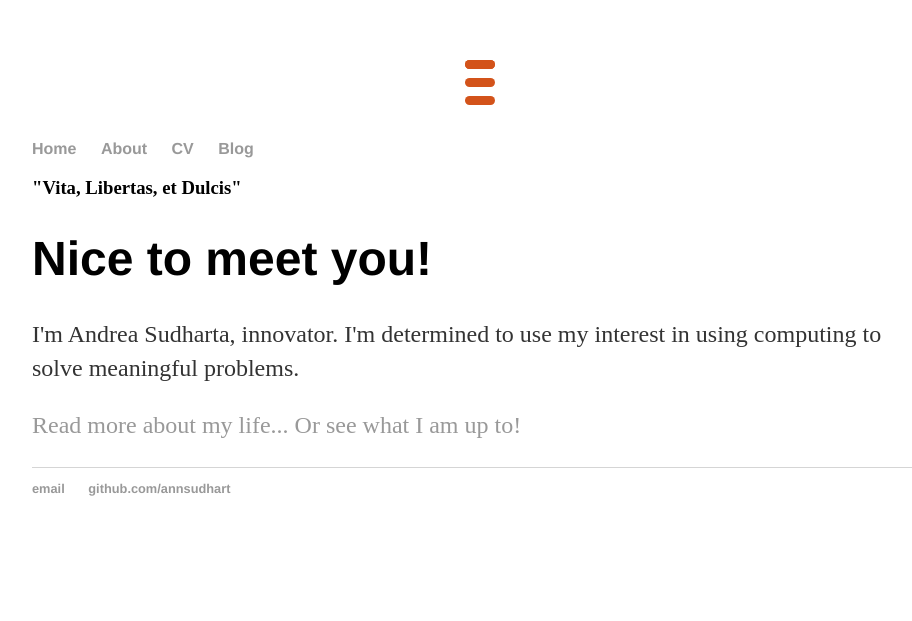
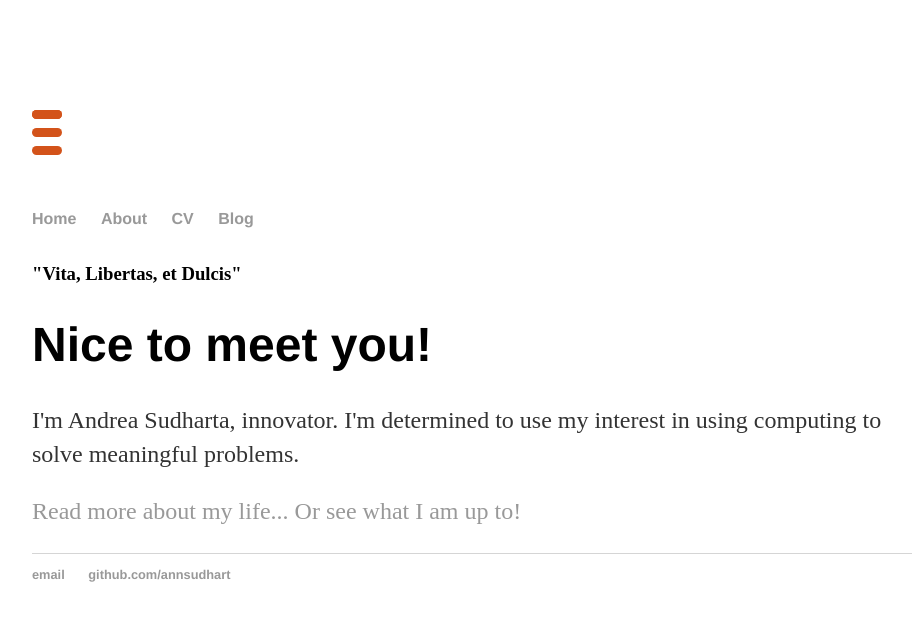
Before and after one commit to annsudhart/annsudhart.github.io, a Jekyll site: the page built from index.html, in a window 1280 px wide. Shown: the top 621 px of the page, without its empty margins (160-1072 px from the left). Built offline with Jekyll 4.4.1, drawn with Linux system fonts in a browser that asks for light colours.

Commit message:
Update main.css

```diff
--- a/css/main.css
+++ b/css/main.css
@@ -1,12 +1,16 @@
 body {
-	margin: 60px auto;
+    margin: 60px auto;
     width: 70%;
 }
 nav ul, footer ul {
     font-family:'Helvetica', 'Arial', 'Sans-Serif';
+    width: 100%;
     padding: 0px;
     list-style: none;
     font-weight: bold;
+}
+nav ul, nav div {
+	display: inline-block;
 }
 nav ul li, footer ul li {
     display: inline;
```
